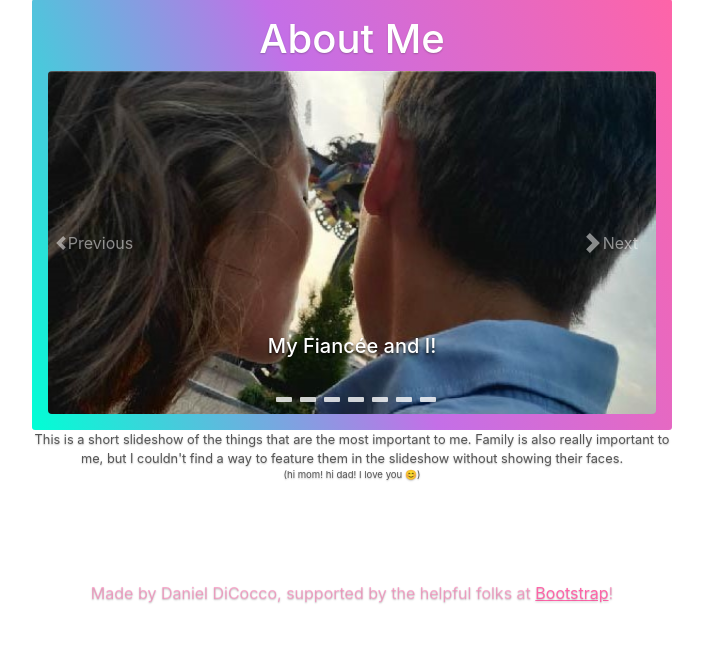
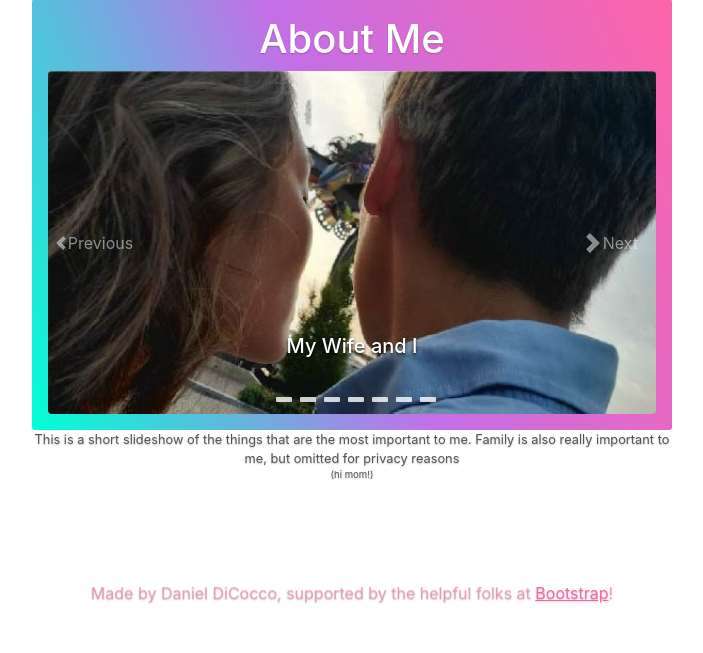
Before and after one commit to toastytortilla/homepage, a Flask app: page /aboutme in a window 1280 px wide. Shown: the part 147-800 px from the top of the page, without its empty margins (288-991 px from the left). Run offline with Flask 2, Linux system fonts and the light colour scheme.

Commit message:
Edit info, update photos, adjust spacing

```diff
--- a/templates/aboutme.html
+++ b/templates/aboutme.html
@@ -35,37 +35,37 @@
                       <div class="carousel-item active">
                         <img src="static/photos/marcie_dan_illustrator.jpg" class="d-block w-100 rounded" alt="My fiance and I.">
                         <div class="carousel-caption d-none d-md-block">
-                          <h5 class="carousel-title">My Fiancée and I!</h5>
+                          <h5 class="carousel-title">My Wife and I</h5>
                         </div>
                       </div>
                       <div class="carousel-item">
-                        <img src="static/photos/meerkat_conan.jpg" class="d-block w-100 rounded" alt="Meerkat and Conan, my dogs!">
+                        <img src="static/photos/meerkat.png" class="d-block w-100 rounded" alt="A picture of my Chihuahua">
                         <div class="carousel-caption d-none d-md-block">
-                          <h5 class="carousel-title">Meerkat and Conan!</h5>
+                          <h5 class="carousel-title">Meerkat!</h5>
                         </div>
                       </div>
                       <div class="carousel-item">
-                        <img src="static/photos/snoopy.jpg" class="d-block w-100 rounded" alt="Snoopy, my other dog!">
+                        <img src="static/photos/badger.png" class="d-block w-100 rounded" alt="A picture of my Dachshund">
                         <div class="carousel-caption d-none d-md-block">
-                          <h5 class="carousel-title">Snoopy!</h5>
+                          <h5 class="carousel-title">Badger!</h5>
                         </div>
                       </div>
                       <div class="carousel-item">
                         <img src="static/photos/ski.gif" class="d-block w-100 rounded" alt="A gif of me skiing in winter 2021.">
                         <div class="carousel-caption d-none d-md-block">
-                          <h5 class="carousel-title">Ski the East!</h5>
+                          <h5 class="carousel-title">Ski the East</h5>
                         </div>
                       </div>
                       <div class="carousel-item">
                         <img src="static/photos/skiing.jpg" class="d-block w-100 rounded" alt="My friends and I on a ski trip in Colorado">
                         <div class="carousel-caption d-none d-md-block">
-                          <h5 class="carousel-title">Ski the West!</h5>
+                          <h5 class="carousel-title">Ski the West</h5>
                         </div>
                       </div>
                       <div class="carousel-item">
                         <img src="static/photos/horn.jpg" class="d-block w-100 rounded" alt="My colleagues and I peforming orchestral music in Michigan.">
                         <div class="carousel-caption d-none d-md-block">
-                          <h5 class="carousel-title">Making Music!</h5>
+                          <h5 class="carousel-title">Making Music</h5>
                         </div>
                       </div>
                       <div class="carousel-item">
@@ -85,9 +85,8 @@
                     </button>
                   </div>
                 </div>
-                <p class="small-text mbottom-auto">This is a short slideshow of the things that are the most
-                  important to me. Family is also really important to me, but I couldn't find a way to
-                  feature them in the slideshow without showing their faces.</p>
-                <p class="very-small-text">(hi mom! hi dad! I love you 😊)</p>
+                <p class="small-text mtop-auto mbottom-auto">This is a short slideshow of the things that are the most
+                  important to me. Family is also really important to me, but omitted for privacy reasons</p>
+                <p class="very-small-text">(hi mom!)</p>
 
 {% endblock %}
```
Also changed, not shown: static/photos/badger.png (added), static/photos/meerkat.png (added), static/photos/snoopy.jpg (deleted), 2 other files.
